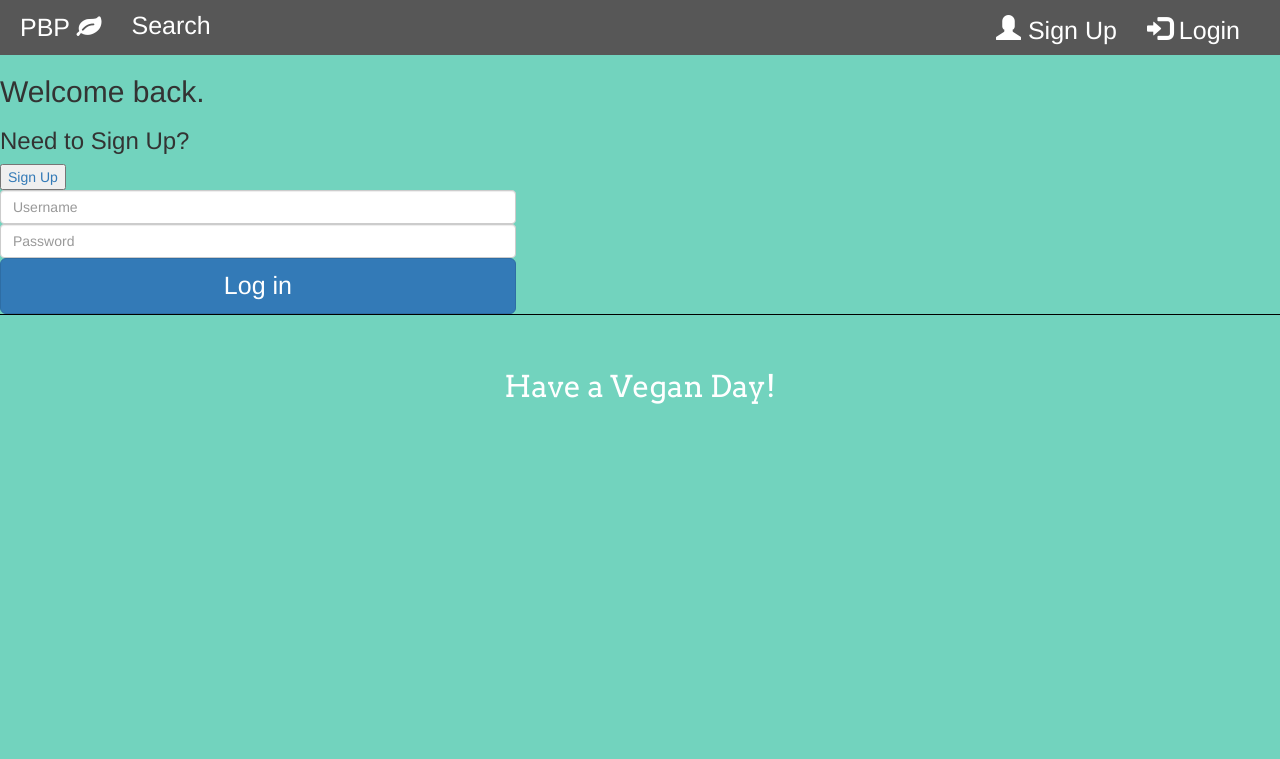
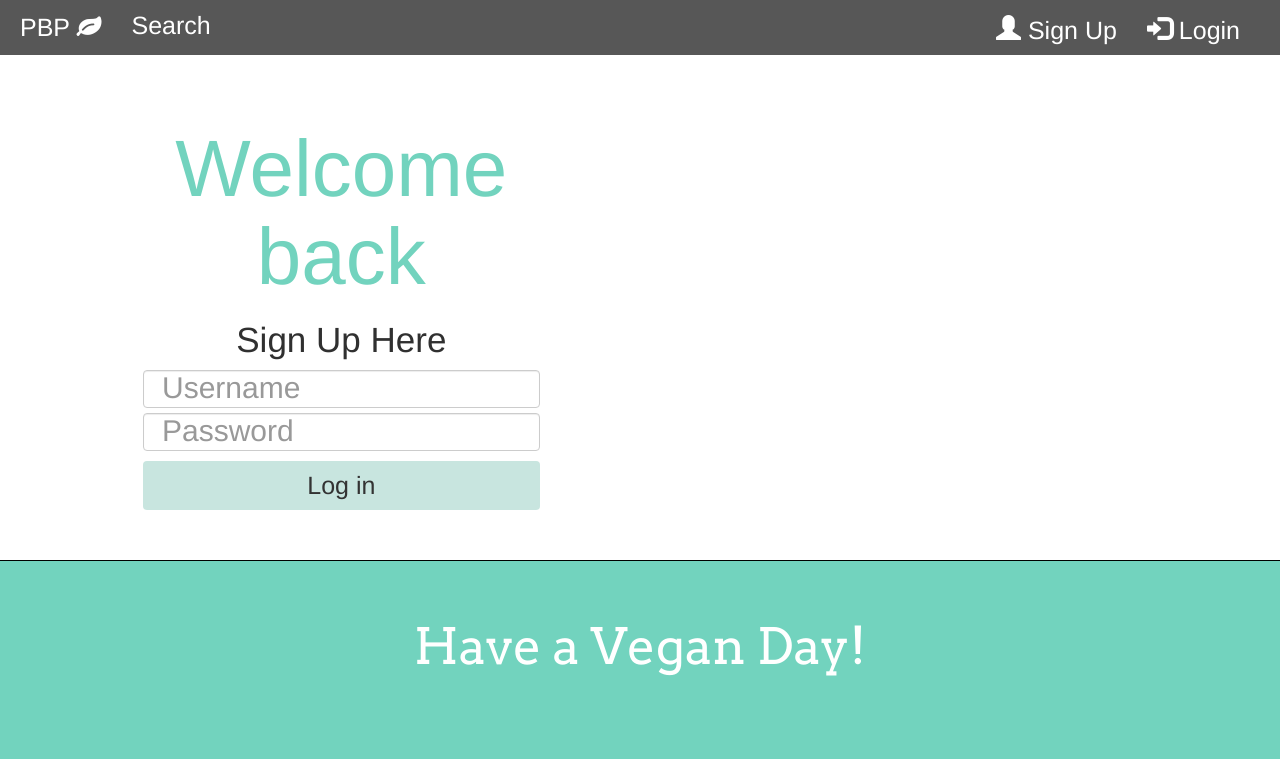
Before and after one commit to a-packer/powered-by-plants, a Flask app: page /login in a window 1280 px wide. Shown: the top 759 px of the page. Run offline with Flask 2, Linux system fonts and the light colour scheme; some libraries are stand-ins or nearby versions.

Commit message:
almost done with styles

```diff
--- a/app.py
+++ b/app.py
@@ -53,7 +53,7 @@ def cuisine_search():
 def cuisine_search_results(cuisine):
     """Gets recipes for a specified cuisine"""
 
-    res = requests.get(f"https://api.spoonacular.com/recipes/complexSearch?apiKey={API_KEY}&minProtein=5&number=5&diet=vegan&addRecipeInformation=True&cuisine={cuisine}")
+    res = requests.get(f"https://api.spoonacular.com/recipes/complexSearch?apiKey={API_KEY}&minProtein=5&number=8&diet=vegan&addRecipeInformation=True&cuisine={cuisine}")
     response_string = res.text
     response_dict = json.loads(response_string) #convert to json dict
 
--- a/static/scroll.js
+++ b/static/scroll.js
@@ -1,23 +1,15 @@
 // code adapted from w3schools for slide up on scroll
 
-$(window).scroll(function() {
+$(window).ready(function() {
     $(".slideanim").each(function(){
-        var pos = $(this).offset().top;
+        $(this).addClass("slide");
 
-        var winTop = $(window).scrollTop();
-        if (pos > winTop) {
-            $(this).addClass("slide");
-        }
     });
 });
 
-$(window).scroll(function() {
+$(window).ready(function() {
     $(".slideanim_right").each(function(){
-        var pos = $(this).offset().top;
+        $(this).addClass("slide_right");
 
-        var winTop = $(window).scrollTop();
-        if (pos > winTop) {
-            $(this).addClass("slide_right");
-        }
     });
 });
--- a/static/styles/main.css
+++ b/static/styles/main.css
@@ -26,8 +26,20 @@ a.navbar-brand {
 .navbar-nav li a {
     color: var(--white);
 }
+.navbar-nav li a:hover {
+    opacity: 0.6;
+}
+a.navbar-brand:hover {
+    opacity: 0.6;
+}
 
+div.alert {
+    margin: 0;
+}
 
+a:hover {
+    text-decoration: none;
+}
 
 i.search-icon {
     font-size: 80px;
@@ -54,7 +66,7 @@ footer {
     padding-top: 50px;
     text-align: center;
     background-color: var(--lightgreen);
-    height: 150px;
+    height: 200px;
     width: 100%;
     border-top: .5px solid black;
   }
@@ -86,4 +98,8 @@ footer p {
         font-size: 25px;
     }
 
+    footer p {
+        font-size: 50px;
+    }
+
 }
--- /dev/null
+++ b/static/styles/signup_out.css
@@ -0,0 +1,75 @@
+:root {
+    --green: rgb(41, 185, 154);
+    --lightgreen: rgb(114, 211, 190);
+    --lightergreen: rgb(200 229 223);
+    --white: #ffffff;
+    --darkgrey: rgb(48, 48, 48);
+    --mediumgrey: rgb(87, 87, 87);
+    --lightgrey: rgb(155, 155, 155);
+}
+
+.row {
+    margin: 0px;
+}
+
+section {
+    background-color: var(--white);
+    width: 100%;
+}
+
+section div {
+    padding-left: 20%;
+    padding-right: 20%;
+}
+
+section div div {
+    width: 100%;
+}
+
+h2 {
+    padding-top: 50px;
+    color: var(--lightgreen);
+    text-align: center;
+}
+
+div#need-signup {
+    padding: 0px;
+}
+h3 {
+    color: var(--darkgrey);
+    text-align: center;
+    width: 100%;
+    font-size: 20px;
+}
+
+input {
+    margin-top: 5px;
+}
+
+button.btn {
+    margin-top: 10px;
+    margin-bottom: 50px;
+    background-color: var(--lightergreen);
+}
+
+
+@media only screen and (min-width: 600px) {
+
+    section div {
+        padding-left: 10%;
+        padding-right: 10%;
+    }
+
+    h2 {
+        font-size: 80px;
+    }
+    h3 {
+        font-size: 35px;
+    }
+
+    .form-control {
+        font-size: 30px;
+        padding: 18px;
+    }
+
+}
--- a/templates/recipe_templates/cuisine_recipes.html
+++ b/templates/recipe_templates/cuisine_recipes.html
@@ -9,6 +9,7 @@
 <section>
   <div class="container">
     <h1 class="display-1"><em>Vegan Recipes </em>Cuisines</h1>
+    <a href="/cuisine"><button id="back" class="btn btn-light btn-block">Back</button></a>
   </div>
 
 
--- a/templates/recipe_templates/popular.html
+++ b/templates/recipe_templates/popular.html
@@ -12,6 +12,7 @@
 
   <div class="container">
       <h1 class="display-1"><em>Vegan Recipes </em>Popular</h1>
+      <a href="/search"><button id="back" class="btn btn-light btn-block">Back</button></a>
   </div>
 
 
--- a/templates/recipe_templates/search.html
+++ b/templates/recipe_templates/search.html
@@ -40,14 +40,14 @@
 
     <div class="col col-sm-12">
 
-      <div class="cont slideanim col col-md-6" id="cuisine_container">
+      <div class="cont slideanim col col-md-6 hover-fade" id="cuisine_container">
           <a href="/cuisine">
             <h2>Cuisines</h2>
             <i class="fa fa-globe search-icon"></i>
           </a>
       </div>
 
-      <div class="cont slideanim_right col col-md-6" id="popular_container">
+      <div class="cont slideanim_right col col-md-6 hover-fade" id="popular_container">
           <a href="/popular">
             <h2>Popular</h2>
             <i class="fa fa-star search-icon"></i>
--- a/templates/user_templates/login.html
+++ b/templates/user_templates/login.html
@@ -1,13 +1,18 @@
 {% extends 'base.html' %}
+
+{% block styles %}
+  <link rel="stylesheet" href="../static/styles/signup_out.css">
+{% endblock %}
 
 {% block body %}
 
+<section>
+
   <div class="row justify-content-md-center">
     <div class="col-md-7 col-lg-5">
-      <h2>Welcome back.</h2>
-      <div>
-        <h3>Need to Sign Up?</h3>
-        <a href='/signup'><button>Sign Up</button></a>
+      <h2>Welcome back</h2>
+      <div id="need-signup">
+        <a href='/signup'><h3>Sign Up Here</h3></a>
       </div>
 
       <form method="POST" id="user_form">
@@ -20,9 +25,13 @@
           {{ field(placeholder=field.label.text, class="form-control") }}
         {% endfor %}
 
-        <button class="btn btn-primary btn-block btn-lg">Log in</button>
+        <button class="btn btn-block btn-light">Log in</button>
       </form>
     </div>
   </div>
 
+</section>
+
+
+
 {% endblock %}
--- a/templates/user_templates/user.html
+++ b/templates/user_templates/user.html
@@ -16,9 +16,9 @@
     <div id="favorites">
         {% for recipe in fav_recipes %}
         <article>
-            <h4><a href='/recipe/{{recipe.id}}'>{{ recipe.title }}</a></h4>
+            <h4>{{ recipe.title }}</h4>
             <p>Protein: {{ recipe.protein }} //  Prep Time: {{ recipe.time }}  //  Serves: {{ recipe.servings }}</p>
-            <button class="btn"><a href="http://127.0.0.1:5000/recipe/{{ recipe.id }}">See Recipe</a></button>
+            <button class="btn"><a href='/recipe/{{recipe.id}}'>See Recipe</a></button>
         </article>
         {% endfor %}
     </div>
```
Also changed, not shown: static/styles/cuisine_popular.css (+27 -0 lines), static/styles/home.css (added, +75 -0 lines), static/styles/recipe.css (+14 -0 lines), static/styles/search.css (+21 -5 lines), static/styles/user.css (+12 -2 lines), templates/index.html (+11 -2 lines), templates/recipe_templates/cuisine.html (+5 -5 lines), templates/user_templates/signup.html (+10 -2 lines).
